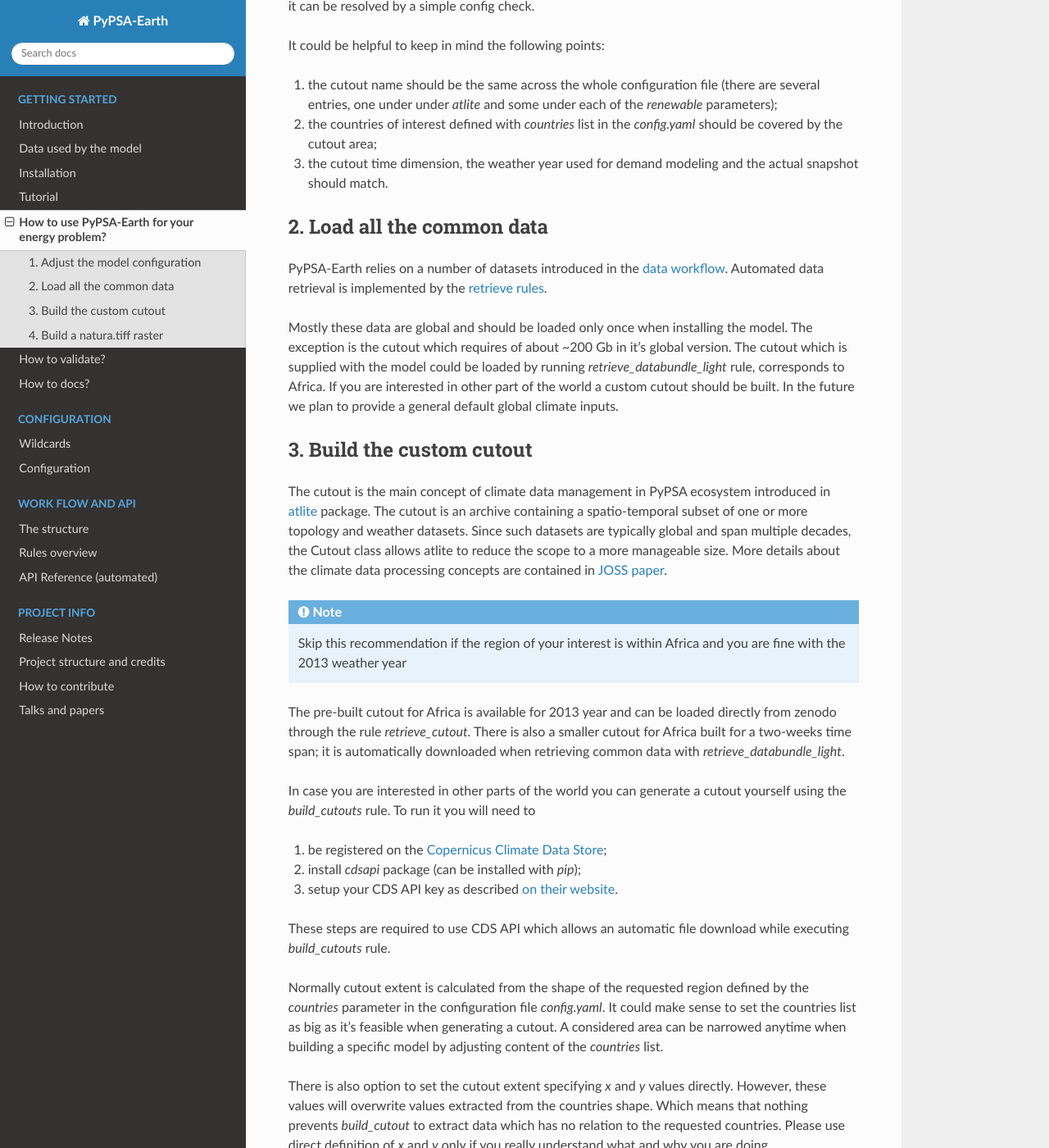
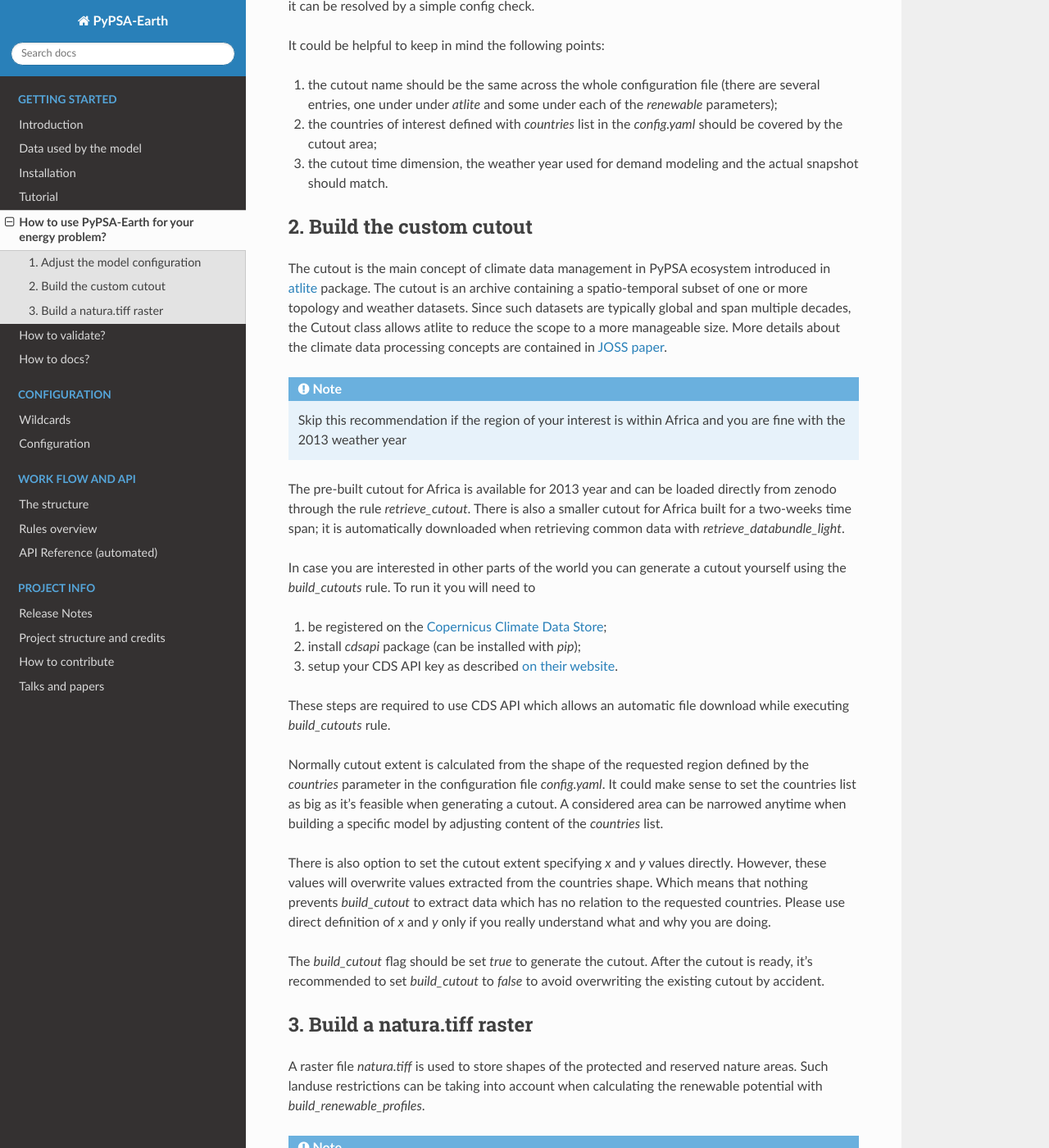
Before and after one commit to pypsa-meets-earth/pypsa-earth, a Sphinx documentation site: the page built from doc/how_to_fit.rst, in a window 1280 px wide and 1400 px high, scrolled down 556 px. Shown: the whole window at 82% size. Built offline with Sphinx 7.4.7 and the Read the Docs theme 2.0.0, drawn with Linux system fonts in a browser that asks for light colours; pages that are not in the unit, such as notebooks, are missing from menus; the version number could not be read and is left out; some of the changed text lies outside the part shown.

Commit message:
Remove a misleading step description

```diff
--- a/doc/how_to_fit.rst
+++ b/doc/how_to_fit.rst
@@ -30,14 +30,7 @@ It could be helpful to keep in mind the following points:
 
 3. the cutout time dimension, the weather year used for demand modeling and the actual snapshot should match.
 
-2. Load all the common data
-=========================================
-
-PyPSA-Earth relies on a number of datasets introduced in the :ref:`data workflow <data_workflow>`. Automated data retrieval is implemented by the :ref:`retrieve rules <data>`.
-
-Mostly these data are global and should be loaded only once when installing the model. The exception is the cutout which requires of about ~200 Gb in it's global version. The cutout which is supplied with the model could be loaded by running `retrieve_databundle_light` rule, corresponds to Africa. If you are interested in other part of the world a custom cutout should be built. In the future we plan to provide a general default global climate inputs.
-
-3. Build the custom cutout
+2. Build the custom cutout
 =========================================
 
 The cutout is the main concept of climate data management in PyPSA ecosystem introduced in `atlite <https://atlite.readthedocs.io/en/latest/>`_ package. The cutout is an archive containing a spatio-temporal subset of one or more topology and weather datasets. Since such datasets are typically global and span multiple decades, the Cutout class allows atlite to reduce the scope to a more manageable size. More details about the climate data processing concepts are contained in `JOSS paper <https://joss.theoj.org/papers/10.21105/joss.03294>`_.
@@ -63,7 +56,7 @@ There is also option to set the cutout extent specifying `x` and `y` values dire
 
 The `build_cutout` flag should be set `true` to generate the cutout. After the cutout is ready, it's recommended to set `build_cutout` to `false` to avoid overwriting the existing cutout by accident.
 
-4. Build a natura.tiff raster
+3. Build a natura.tiff raster
 =========================================
 
 A raster file `natura.tiff` is used to store shapes of the protected and reserved nature areas. Such landuse restrictions can be taking into account when calculating the renewable potential with `build_renewable_profiles`.
```
